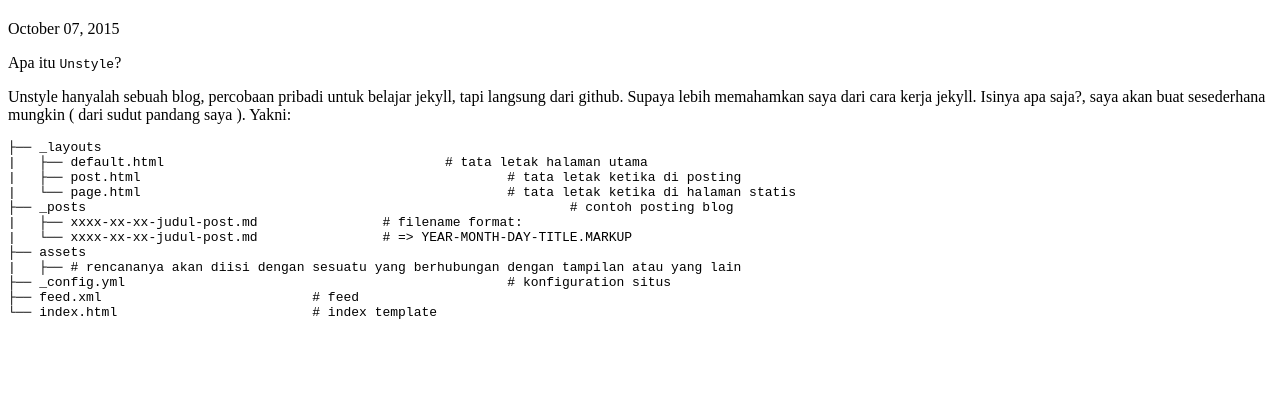
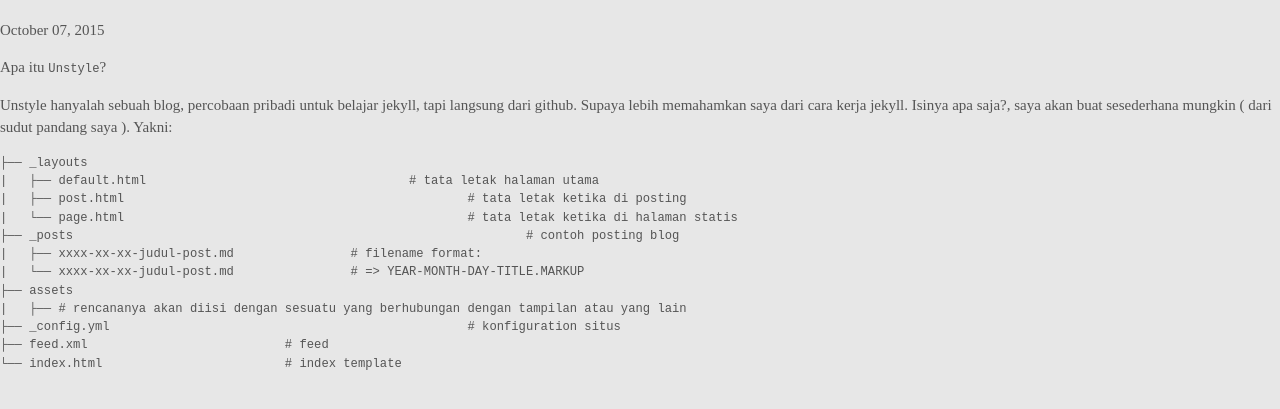
Before and after one commit to unstyle/root, a Jekyll site: the page built from _posts/2015-10-07-welcome.md, in a window 1280 px wide. Shown: the top 409 px of the page. Built offline with Jekyll 4.4.1, drawn with Linux system fonts in a browser that asks for light colours.

Commit message:
Updated post.html

```diff
--- a/_layouts/post.html
+++ b/_layouts/post.html
@@ -5,7 +5,7 @@
     <meta http-equiv="X-UA-Compatible" content="IE=edge"/>
     <meta name="viewport" content="width=device-width, initial-scale=1"/>
     <title>{% if page.title %}{{ page.title }} - {{ site.title }}{% else %}{{ site.title }} - learn, learn, learn, died{% endif %}</title>
-    <link rel="stylesheet" type="text/css" href="{{ "/assets/style.css" | prepend: site.url }}" >
+    <link rel="stylesheet" type="text/css" href="/assets/style.css" >
     <!-- <script src="https://ajax.googleapis.com/ajax/libs/jquery/2.1.4/jquery.min.js"></script> -->
     <link rel="alternate" type="application/atom+xml" title="{{ site.title }}" href="{{ "/feed.xml" | prepend: site.baseurl }}"/>
   </head>
```
